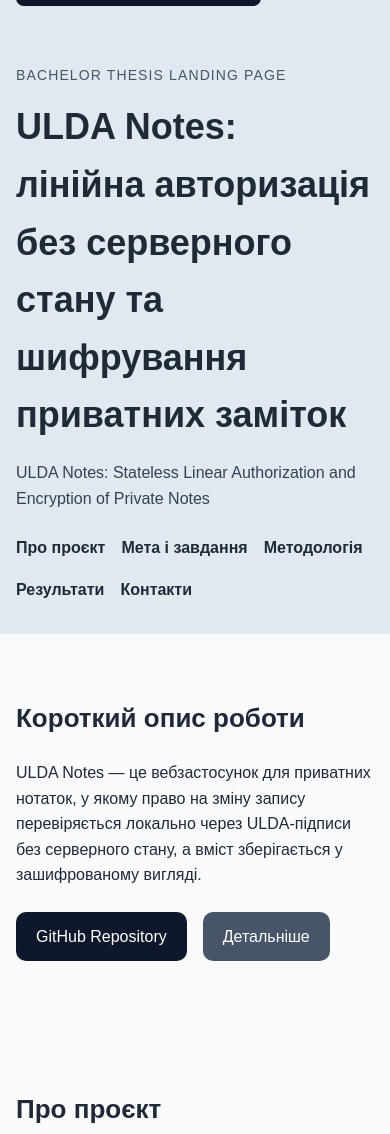
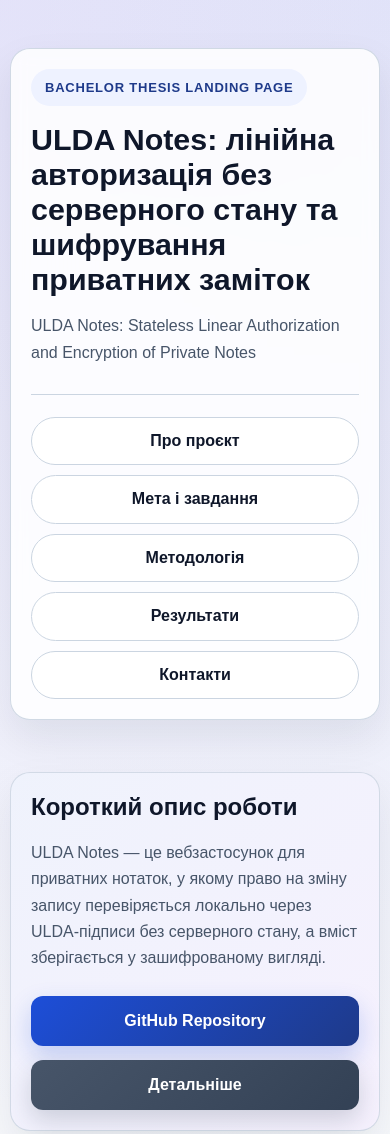
Before and after one commit to MuckLuck2005/ulda-notes, a plain HTML site: page index.html in a window 390 px wide. Shown: the top 1134 px of the page. Drawn offline with Linux system fonts and the light colour scheme.

Commit message:
Style landing page sections and typography

```diff
--- a/css/style.css
+++ b/css/style.css
@@ -1,4 +1,21 @@
-/* Basic reset */
+:root {
+    --bg: #f8fafc;
+    --surface: #ffffff;
+    --surface-soft: #eef2ff;
+    --text: #0f172a;
+    --muted: #475569;
+    --border: #cbd5e1;
+    --primary: #1d4ed8;
+    --primary-dark: #1e3a8a;
+    --accent: #7c3aed;
+    --shadow: 0 18px 40px rgba(15, 23, 42, 0.08);
+    --radius-lg: 24px;
+    --radius-md: 16px;
+    --radius-sm: 12px;
+    --container: 1120px;
+}
+
+/* Reset */
 *,
 *::before,
 *::after {
@@ -13,14 +30,18 @@
 
 body {
     font-family: Arial, Helvetica, sans-serif;
-    line-height: 1.6;
-    color: #1f2937;
-    background-color: #f8fafc;
+    line-height: 1.65;
+    color: var(--text);
+    background:
+        radial-gradient(circle at top left, rgba(124, 58, 237, 0.08), transparent 30%),
+        radial-gradient(circle at top right, rgba(29, 78, 216, 0.08), transparent 28%),
+        var(--bg);
 }
 
 img {
     max-width: 100%;
     display: block;
+    height: auto;
 }
 
 a {
@@ -36,104 +57,18 @@
 }
 
 .container {
-    width: min(1100px, calc(100% - 32px));
+    width: min(var(--container), calc(100% - 32px));
     margin: 0 auto;
-}
-
-.site-header {
-    padding: 64px 0 32px;
-    background: #e2e8f0;
-}
-
-.site-label {
-    font-size: 14px;
-    text-transform: uppercase;
-    letter-spacing: 0.08em;
-    color: #475569;
-    margin-bottom: 12px;
-}
-
-.site-header h1 {
-    font-size: 48px;
-    margin-bottom: 16px;
-}
-
-.site-subtitle {
-    max-width: 720px;
-    font-size: 18px;
-    color: #334155;
-}
-
-.hero,
-.section {
-    padding: 64px 0;
-}
-
-.hero h2,
-.section h2 {
-    font-size: 32px;
-    margin-bottom: 20px;
-}
-
-.hero p,
-.section p {
-    max-width: 760px;
-    margin-bottom: 24px;
-}
-
-.hero-actions {
-    display: flex;
-    gap: 16px;
-    flex-wrap: wrap;
-}
-
-.button {
-    display: inline-block;
-    padding: 12px 20px;
-    border-radius: 10px;
-    background: #0f172a;
-    color: #ffffff;
-    transition: opacity 0.2s ease;
-}
-
-.button:hover {
-    opacity: 0.9;
-}
-
-.button-secondary {
-    background: #475569;
-}
-
-.site-footer {
-    padding: 24px 0;
-    border-top: 1px solid #cbd5e1;
-    background: #ffffff;
-    color: #475569;
-}
-
-@media (max-width: 768px) {
-    .site-header h1 {
-        font-size: 36px;
-    }
-
-    .hero h2,
-    .section h2 {
-        font-size: 26px;
-    }
-
-    .site-subtitle {
-        font-size: 16px;
-    }
 }
 
 .skip-link {
     position: absolute;
-    top: -40px;
+    top: -48px;
     left: 16px;
-    background: #0f172a;
+    background: var(--primary-dark);
     color: #ffffff;
     padding: 10px 14px;
-    border-radius: 8px;
+    border-radius: 10px;
     z-index: 1000;
 }
 
@@ -141,42 +76,254 @@
     top: 16px;
 }
 
+.site-header {
+    padding: 72px 0 36px;
+}
+
+.site-header .container {
+    background: rgba(255, 255, 255, 0.86);
+    backdrop-filter: blur(8px);
+    border: 1px solid rgba(203, 213, 225, 0.9);
+    border-radius: var(--radius-lg);
+    box-shadow: var(--shadow);
+    padding: 32px;
+}
+
+.site-label {
+    display: inline-block;
+    margin-bottom: 16px;
+    padding: 8px 14px;
+    border-radius: 999px;
+    background: var(--surface-soft);
+    color: var(--primary-dark);
+    font-size: 13px;
+    font-weight: 700;
+    letter-spacing: 0.06em;
+    text-transform: uppercase;
+}
+
+.site-header h1 {
+    max-width: 900px;
+    font-size: clamp(2rem, 4vw, 3.5rem);
+    line-height: 1.15;
+    margin-bottom: 16px;
+}
+
+.site-subtitle {
+    max-width: 760px;
+    font-size: 1.1rem;
+    color: var(--muted);
+}
+
 .main-nav {
-    margin-top: 24px;
+    margin-top: 28px;
+    padding-top: 22px;
+    border-top: 1px solid var(--border);
 }
 
 .nav-list {
     list-style: none;
     display: flex;
-    gap: 16px;
     flex-wrap: wrap;
+    gap: 12px;
 }
 
 .nav-list a {
+    display: inline-block;
+    padding: 10px 14px;
+    border-radius: 999px;
+    background: var(--surface);
+    border: 1px solid var(--border);
     font-weight: 600;
+    transition: transform 0.2s ease, border-color 0.2s ease, color 0.2s ease;
 }
+
+.nav-list a:hover,
+.nav-list a:focus {
+    transform: translateY(-2px);
+    border-color: var(--primary);
+    color: var(--primary);
+}
+
+.hero,
+.section {
+    padding: 28px 0;
+}
+
+.hero .container,
+.section .container,
+.site-footer .container {
+    background: var(--surface);
+    border: 1px solid rgba(203, 213, 225, 0.8);
+    border-radius: var(--radius-lg);
+    box-shadow: var(--shadow);
+    padding: 32px;
+}
+
+.hero .container {
+    background:
+        linear-gradient(135deg, rgba(29, 78, 216, 0.07), rgba(124, 58, 237, 0.07)),
+        var(--surface);
+}
+
+.hero h2,
+.section h2,
+.site-footer h2 {
+    font-size: clamp(1.6rem, 3vw, 2.25rem);
+    line-height: 1.2;
+    margin-bottom: 18px;
+}
+
+.hero p,
+.section p,
+.site-footer p {
+    max-width: 860px;
+    color: var(--muted);
+    margin-bottom: 18px;
+}
+
+.section h3 {
+    margin: 24px 0 12px;
+    font-size: 1.35rem;
+}
+
+.hero-actions {
+    display: flex;
+    flex-wrap: wrap;
+    gap: 14px;
+    margin-top: 24px;
+}
+
+.button {
+    display: inline-flex;
+    align-items: center;
+    justify-content: center;
+    min-height: 48px;
+    padding: 12px 20px;
+    border-radius: var(--radius-sm);
+    background: linear-gradient(135deg, var(--primary), var(--primary-dark));
+    color: #ffffff;
+    font-weight: 700;
+    border: none;
+    transition: transform 0.2s ease, box-shadow 0.2s ease, opacity 0.2s ease;
+    box-shadow: 0 10px 24px rgba(29, 78, 216, 0.22);
+}
+
+.button:hover,
+.button:focus {
+    transform: translateY(-2px);
+    opacity: 0.98;
+}
+
+.button-secondary {
+    background: linear-gradient(135deg, #475569, #334155);
+    box-shadow: 0 10px 24px rgba(51, 65, 85, 0.2);
+}
+
 .project-figure {
-    margin-top: 24px;
-    background: #ffffff;
+    margin-top: 26px;
+    background: linear-gradient(180deg, #ffffff, #f8fafc);
     padding: 20px;
-    border-radius: 16px;
-    border: 1px solid #cbd5e1;
+    border-radius: var(--radius-md);
+    border: 1px solid var(--border);
+}
+
+.project-figure img {
+    width: 100%;
+    border-radius: 12px;
 }
 
 .project-figure figcaption {
     margin-top: 12px;
-    color: #475569;
-    font-size: 14px;
+    color: var(--muted);
+    font-size: 0.95rem;
 }
+
 ol {
     padding-left: 24px;
+    color: var(--muted);
 }
 
 ol li {
     margin-bottom: 10px;
 }
 
-.section h3 {
-    margin: 24px 0 12px;
-    font-size: 22px;
+.site-footer {
+    padding: 28px 0 48px;
 }
+
+.site-footer a {
+    color: var(--primary-dark);
+    font-weight: 600;
+}
+
+.site-footer a:hover,
+.site-footer a:focus {
+    text-decoration: underline;
+}
+
+/* Tablet */
+@media (max-width: 900px) {
+    .site-header {
+        padding: 48px 0 24px;
+    }
+
+    .site-header .container,
+    .hero .container,
+    .section .container,
+    .site-footer .container {
+        padding: 24px;
+    }
+
+    .nav-list {
+        gap: 10px;
+    }
+}
+
+/* Mobile */
+@media (max-width: 640px) {
+    .container {
+        width: min(var(--container), calc(100% - 20px));
+    }
+
+    .site-header .container,
+    .hero .container,
+    .section .container,
+    .site-footer .container {
+        padding: 20px;
+        border-radius: 20px;
+    }
+
+    .site-header h1 {
+        font-size: 1.9rem;
+    }
+
+    .site-subtitle {
+        font-size: 1rem;
+    }
+
+    .hero h2,
+    .section h2,
+    .site-footer h2 {
+        font-size: 1.5rem;
+    }
+
+    .nav-list {
+        flex-direction: column;
+        align-items: stretch;
+    }
+
+    .nav-list a {
+        width: 100%;
+        text-align: center;
+    }
+
+    .hero-actions {
+        flex-direction: column;
+        align-items: stretch;
+    }
+
+    .button {
+        width: 100%;
+    }
+}
```
